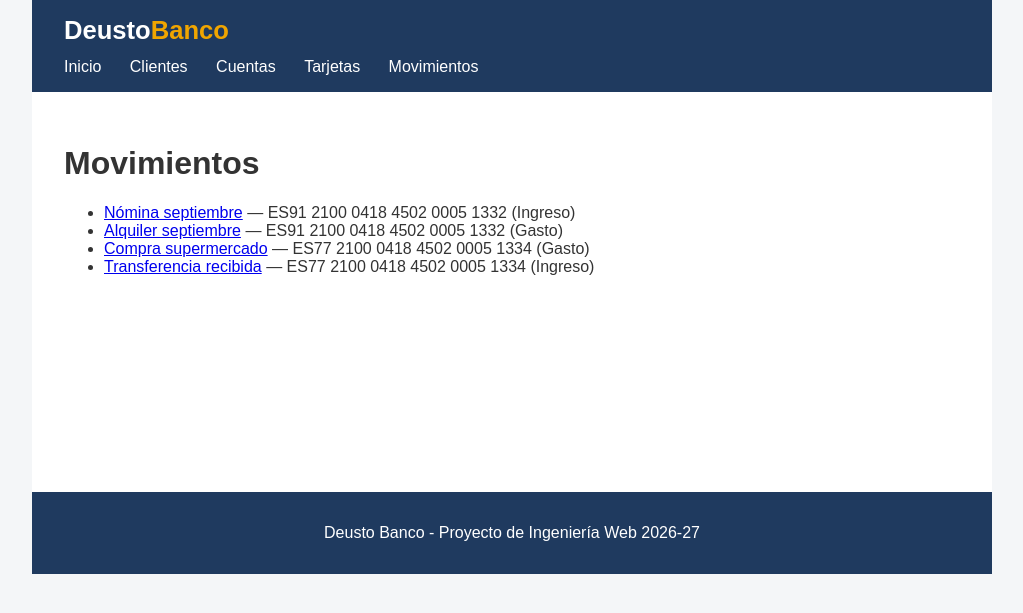
After one commit to malbisudlf/DeustoBanco, a Django app: page /appBanco/movimientos/ in a window 1280 px wide. The commit adds this page. Shown: the top 613 px of the page, without its empty margins (128-1151 px from the left). Run offline with Django 5.2, Linux system fonts and the light colour scheme; data comes from the database, SQL or seed files in the repository; both versions use the stored data as it was after the commit.

Commit message:
modelo movimiento, pagina index y base de plantillas con menu

```diff
--- a/appBanco/admin.py
+++ b/appBanco/admin.py
@@ -1,6 +1,7 @@
 from django.contrib import admin
-from .models import Cliente, Cuenta, Tarjeta
+from .models import Cliente, Cuenta, Tarjeta, Movimiento
 # Register your models here.
 admin.site.register(Cliente)
 admin.site.register(Cuenta)
 admin.site.register(Tarjeta)
+admin.site.register(Movimiento)
--- a/appBanco/models.py
+++ b/appBanco/models.py
@@ -58,3 +58,24 @@ class Tarjeta(models.Model):
 
     def __str__(self):
         return f"{self.numero} ({self.get_tipo_display()})"
+
+
+class Movimiento(models.Model):
+    TIPOS_MOVIMIENTO = [
+        ("ingreso", "Ingreso"),
+        ("gasto", "Gasto"),
+    ]
+
+    cuenta = models.ForeignKey(Cuenta, on_delete=models.CASCADE, related_name="movimientos")
+    concepto = models.CharField(max_length=100)
+    tipo = models.CharField(max_length=10, choices=TIPOS_MOVIMIENTO, default="ingreso")
+    importe = models.DecimalField(max_digits=12, decimal_places=2)
+    fecha = models.DateField(auto_now_add=True)
+
+    class Meta:
+        verbose_name = "Movimiento"
+        verbose_name_plural = "Movimientos"
+
+
+    def __str__(self):
+        return f"{self.concepto} ({self.get_tipo_display()})"
--- /dev/null
+++ b/appBanco/static/appBanco/estilos.css
@@ -0,0 +1,68 @@
+/* estilos generales del sitio */
+* {
+    box-sizing: border-box;
+}
+
+body {
+    font-family: Arial, sans-serif;
+    margin: 0;
+    background-color: #f4f6f8;
+    color: #333;
+}
+
+#main {
+    max-width: 960px;
+    margin: 0 auto;
+    background-color: #fff;
+}
+
+#header {
+    background-color: #1f3a5f;
+    color: #fff;
+    padding: 1em 2em;
+}
+
+#header h1 {
+    margin: 0 0 0.5em;
+    font-size: 1.6em;
+}
+
+#header a {
+    color: #fff;
+    text-decoration: none;
+}
+
+#header a:hover {
+    text-decoration: underline;
+}
+
+.logo_acento {
+    color: #f0a500;
+}
+
+#menu {
+    list-style: none;
+    margin: 0;
+    padding: 0;
+}
+
+#menu li {
+    display: inline-block;
+    margin-right: 1.5em;
+}
+
+#menu a {
+    color: #fff;
+}
+
+#content {
+    padding: 2em;
+    min-height: 400px;
+}
+
+#footer {
+    background-color: #1f3a5f;
+    color: #fff;
+    text-align: center;
+    padding: 1em 2em;
+}
--- /dev/null
+++ b/appBanco/templates/base.html
@@ -0,0 +1,38 @@
+{% load static %}
+<!DOCTYPE html>
+<html lang="es">
+<head>
+    <meta charset="utf-8">
+    <meta name="viewport" content="width=device-width, initial-scale=1">
+    <title>{% block title %}Deusto Banco{% endblock %} - Deusto Banco</title>
+
+    <link rel="stylesheet" type="text/css" href="{% static 'appBanco/estilos.css' %}">
+</head>
+<body>
+    <div id="main">
+        <!-- CABECERA -->
+        <header id="header">
+            <h1><a href="{% url 'principal' %}">Deusto<span class="logo_acento">Banco</span></a></h1>
+            <nav id="menubar">
+                <ul id="menu">
+                    <li><a href="{% url 'principal' %}">Inicio</a></li>
+                    <li><a href="{% url 'lista_clientes' %}">Clientes</a></li>
+                    <li><a href="{% url 'lista_cuentas' %}">Cuentas</a></li>
+                    <li><a href="{% url 'lista_tarjetas' %}">Tarjetas</a></li>
+                    <li><a href="{% url 'lista_movimientos' %}">Movimientos</a></li>
+                </ul>
+            </nav>
+        </header>
+
+        <!-- CONTENIDO PRINCIPAL -->
+        <main id="content">
+            {% block content %}{% endblock %}
+        </main>
+
+        <!-- PIE DE PÁGINA -->
+        <footer id="footer">
+            <p>Deusto Banco - Proyecto de Ingeniería Web 2026-27</p>
+        </footer>
+    </div>
+</body>
+</html>
--- /dev/null
+++ b/appBanco/templates/lista_movimientos.html
@@ -0,0 +1,18 @@
+{% extends "base.html" %}
+
+{% block title %}Movimientos{% endblock %}
+
+{% block content %}
+<h1>Movimientos</h1>
+
+<ul>
+    {% for movimiento in movimientos_listado %}
+        <li>
+            <a href="{% url 'detalle_movimiento' movimiento.pk %}">{{ movimiento.concepto }}</a>
+            — {{ movimiento.cuenta.iban }} ({{ movimiento.get_tipo_display }})
+        </li>
+    {% empty %}
+        <li>No hay movimientos registrados.</li>
+    {% endfor %}
+</ul>
+{% endblock %}
--- a/appBanco/urls.py
+++ b/appBanco/urls.py
@@ -10,4 +10,6 @@ urlpatterns = [
     path('cuentas/<int:pk>/', views.detalle_cuenta, name='detalle_cuenta'),
     path('tarjetas/', views.lista_tarjetas, name='lista_tarjetas'),
     path('tarjetas/<int:pk>/', views.detalle_tarjeta, name='detalle_tarjeta'),
+    path('movimientos/', views.lista_movimientos, name='lista_movimientos'),
+    path('movimientos/<int:pk>/', views.detalle_movimiento, name='detalle_movimiento'),
 ]
--- a/appBanco/views.py
+++ b/appBanco/views.py
@@ -1,9 +1,8 @@
 from django.shortcuts import render, get_object_or_404
-from django.http import HttpResponse
-from .models import Cliente, Cuenta, Tarjeta
+from .models import Cliente, Cuenta, Tarjeta, Movimiento
 
 def index(request):
-    return HttpResponse('primera vista funcionando correctamente')
+    return render(request, 'index.html')
 
 def lista_clientes(request):
     clientes = Cliente.objects.all()
@@ -34,3 +33,13 @@ def detalle_tarjeta(request, pk):
     tarjeta = get_object_or_404(Tarjeta, pk=pk)
     context = {'tarjeta': tarjeta}
     return render(request, 'detalle_tarjeta.html', context)
+
+def lista_movimientos(request):
+    movimientos = Movimiento.objects.select_related('cuenta')
+    context = {'movimientos_listado': movimientos}
+    return render(request, 'lista_movimientos.html', context)
+
+def detalle_movimiento(request, pk):
+    movimiento = get_object_or_404(Movimiento, pk=pk)
+    context = {'movimiento': movimiento}
+    return render(request, 'detalle_movimiento.html', context)
--- a/proyectoBanco/urls.py
+++ b/proyectoBanco/urls.py
@@ -16,8 +16,10 @@ Including another URLconf
 """
 from django.contrib import admin
 from django.urls import path, include
+from appBanco import views
 
 urlpatterns = [
+    path('', views.index, name='principal'),
     path('admin/', admin.site.urls),
     path('appBanco/', include('appBanco.urls'))
 ]
```
Also changed, not shown: appBanco/fixtures/datos_ensayo.json (added, +125 -0 lines), appBanco/templates/detalle_cliente.html (+17 -0 lines), appBanco/templates/detalle_cuenta.html (+26 -0 lines), appBanco/templates/detalle_movimiento.html (added, +14 -0 lines), appBanco/templates/detalle_tarjeta.html (+8 -0 lines), appBanco/templates/index.html (added, +16 -0 lines), appBanco/templates/lista_clientes.html (+19 -7 lines), appBanco/templates/lista_cuentas.html (+18 -6 lines), appBanco/templates/lista_tarjetas.html (+18 -6 lines), appBanco/migrations/0004_movimiento.py (added).
